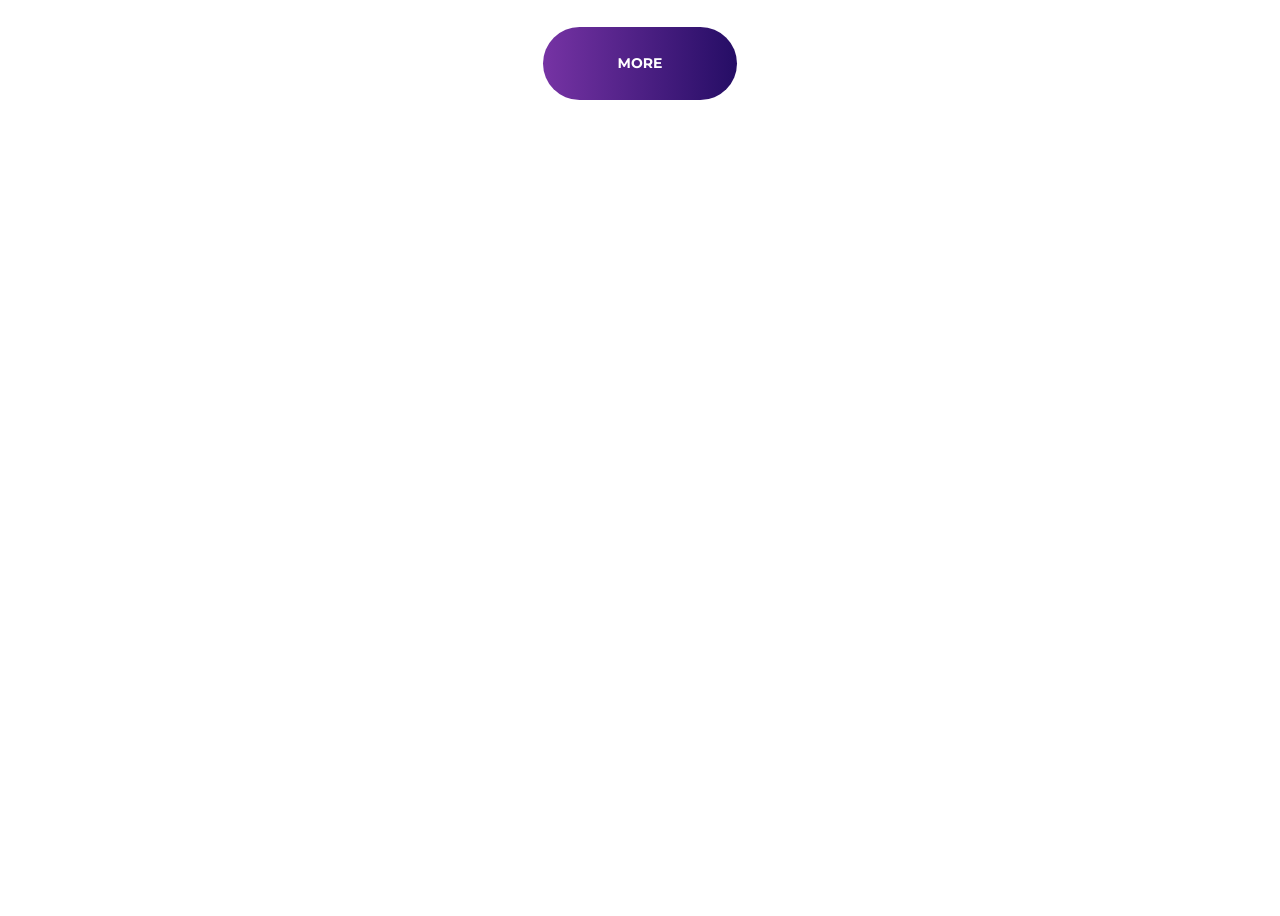
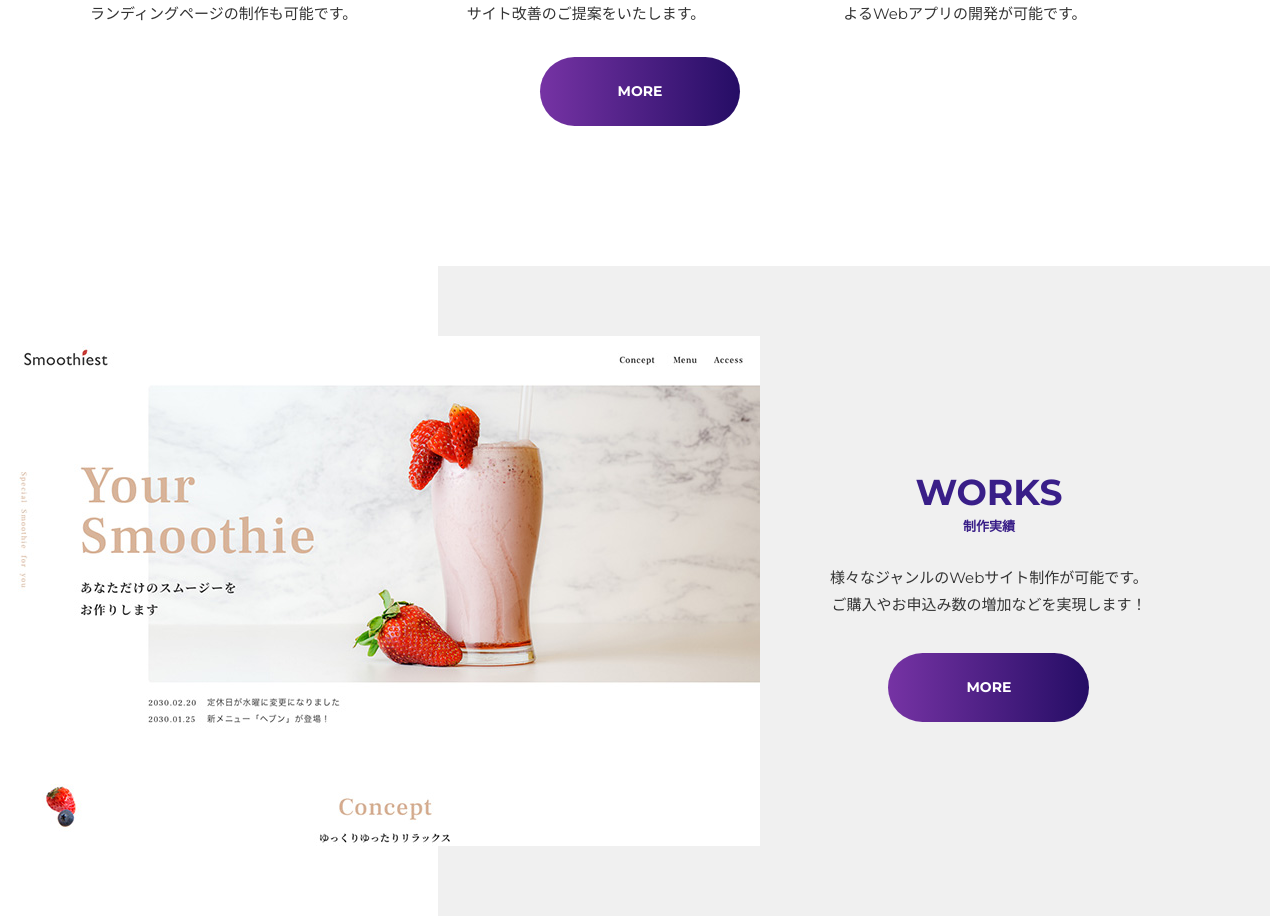
Before and after one commit to Kaji1127/Pon-Design, a website: page index.html in a window 1280 px wide. Shown: the part 1564-2480 px from the top of the page. Before the commit the page ends 1804 px from the top, so only its background shows below. Drawn offline with Linux system fonts and the light colour scheme.

Commit message:
edited works section style

```diff
--- a/index.html
+++ b/index.html
@@ -101,6 +101,29 @@
 				</div>
 			</section>
 			<!-- /Service-Section -->
+
+			<section class="section-works">
+				<div class="container">
+					<div class="works">
+						<div class="works__slider">
+							<img src="img/works/smoothiesta.jpg" alt="" />
+							<!-- <div class="works__dot">ss</div> -->
+						</div>
+
+						<div class="works__inner">
+							<h2 class="heading-secondary">
+								<span class="heading-secondary--main">works</span>
+								<span class="heading-secondary--sub">制作実績</span>
+							</h2>
+							<div class="works__text">
+								<p>様々なジャンルのWebサイト制作が可能です。</p>
+								<p>ご購入やお申込み数の増加などを実現します！</p>
+							</div>
+							<a href="" class="btn">More</a>
+						</div>
+					</div>
+				</div>
+			</section>
 		</main>
 	</body>
 </html>
--- a/sass/components/_button.scss
+++ b/sass/components/_button.scss
@@ -6,7 +6,7 @@
 	color: $color-white;
 	cursor: pointer;
 	background-image: linear-gradient(to right, $bg-purple-light, $bg-purple-dark);
-	padding: 2.4rem 7.5rem;
+	padding: 2.2rem 7.8rem;
 	font-size: 1.4rem;
 	outline: none;
 	display: inline-block;
--- a/sass/components/_service.scss
+++ b/sass/components/_service.scss
@@ -2,7 +2,7 @@
 	&__content {
 		display: flex;
 		justify-content: space-between;
-		margin-bottom: 3rem;
+		margin: 3rem 0;
 	}
 	&__item {
 		width: calc((100% - 2 * #{$gutter}) / 3);
--- /dev/null
+++ b/sass/components/_works.scss
@@ -0,0 +1,15 @@
+.works {
+	height: 65rem;
+	background-image: linear-gradient(to right, transparent 34%, $bg-grey-2 34%);
+	display: flex;
+	align-items: center;
+
+	&__inner {
+		max-width: 34rem;
+		margin-left: 7rem;
+		text-align: center;
+	}
+	&__text {
+		margin: 2.5rem 0 3.5rem;
+	}
+}
--- a/sass/main.scss
+++ b/sass/main.scss
@@ -9,6 +9,7 @@
 @import 'components/scroll';
 @import 'components/news';
 @import 'components/service';
+@import 'components/works';
 
 @import 'layout/header';
 @import 'layout/navigation';
```
Also changed, not shown: css/style.css.
